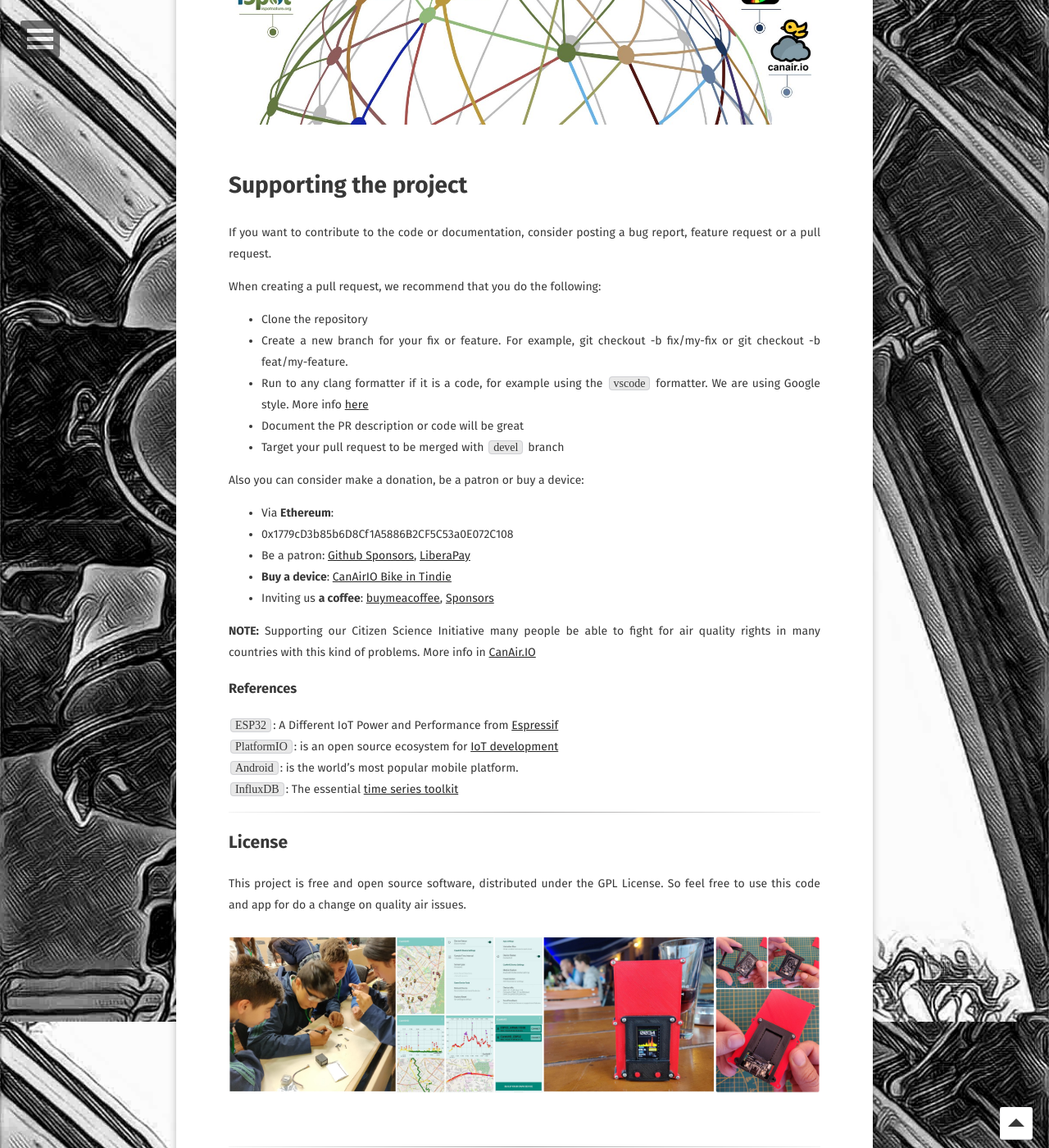
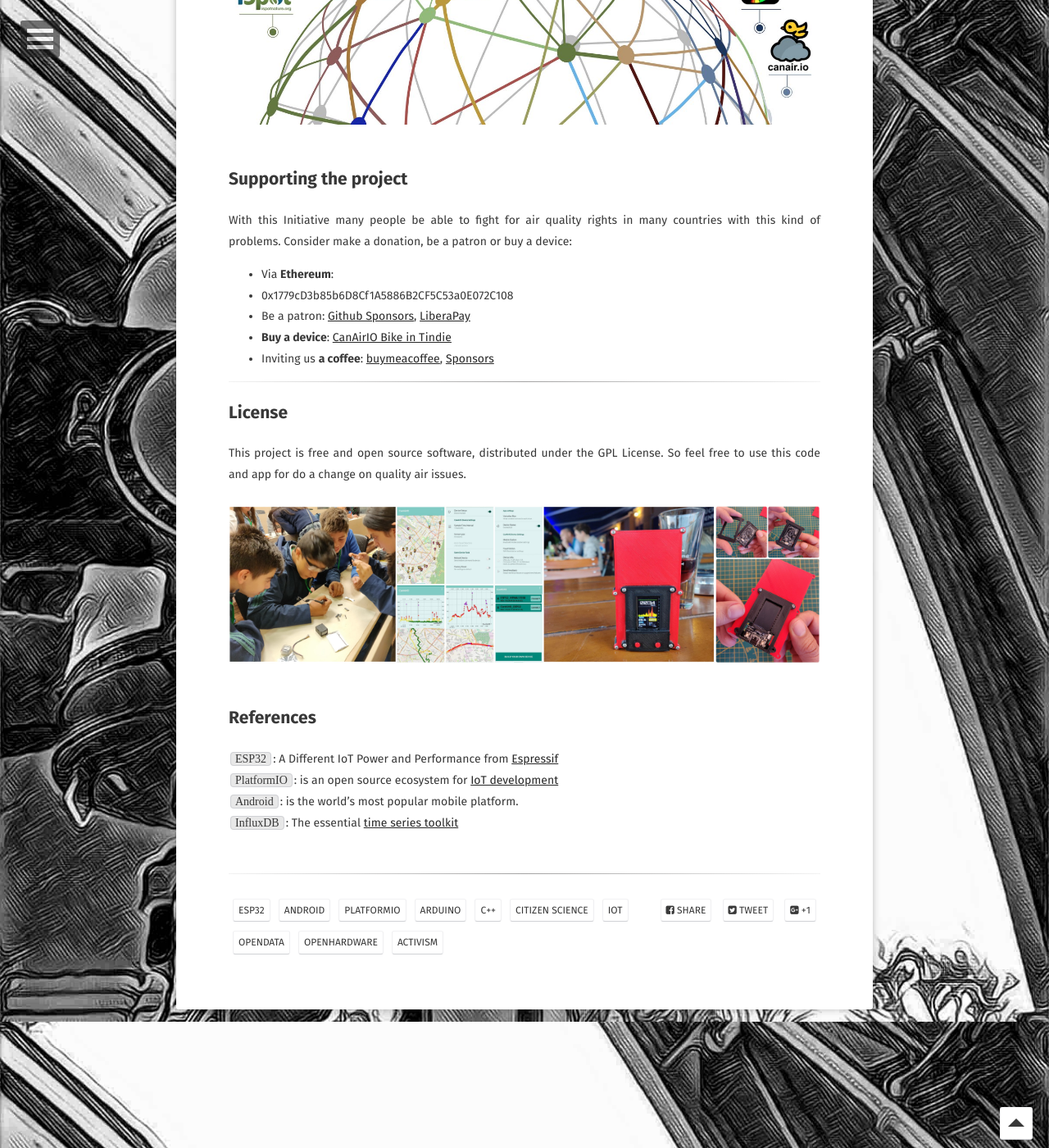
Before and after one commit to hpsaturn/hpsaturn.github.io, a Jekyll site: the page built from _posts/2018-10-01-canairio.md, in a window 1280 px wide and 1400 px high, scrolled down 2594 px. Shown: the whole window at 82% size. Built offline with Jekyll 4.4.1, drawn with Linux system fonts in a browser that asks for light colours; some web fonts are replaced; some of the changed text lies outside the part shown.

Commit message:
fixed issues on contribution section

```diff
--- a/_posts/2018-10-01-canairio.md
+++ b/_posts/2018-10-01-canairio.md
@@ -72,35 +72,15 @@
 {% endcapture %}
 {% include gallery images=images cols=1 %}
 
-# Supporting the project
+## Supporting the project
 
-If you want to contribute to the code or documentation, consider posting a bug report, feature request or a pull request.
-
-When creating a pull request, we recommend that you do the following:
-
-- Clone the repository
-- Create a new branch for your fix or feature. For example, git checkout -b fix/my-fix or git checkout -b feat/my-feature.
-- Run to any clang formatter if it is a code, for example using the `vscode` formatter. We are using Google style. More info [here](https://clang.llvm.org/docs/ClangFormatStyleOptions.html)
-- Document the PR description or code will be great
-- Target your pull request to be merged with `devel` branch
-
-Also you can consider make a donation, be a patron or buy a device:
+With this Initiative many people be able to fight for air quality rights in many countries with this kind of problems. Consider make a donation, be a patron or buy a device:
 
 - Via **Ethereum**:
 - 0x1779cD3b85b6D8Cf1A5886B2CF5C53a0E072C108
 - Be a patron: [Github Sponsors](https://github.com/sponsors/hpsaturn), [LiberaPay](https://liberapay.com/CanAirIO)
 - **Buy a device**: [CanAirIO Bike in Tindie](https://www.tindie.com/products/hpsaturn/canairio-bike/)
 - Inviting us **a coffee**: [buymeacoffee](https://www.buymeacoffee.com/hpsaturn), [Sponsors](https://github.com/sponsors/hpsaturn?frequency=one-time)
-
-**NOTE:**  Supporting our Citizen Science Initiative many people be able to fight for air quality rights in many countries with this kind of problems. More info in [CanAir.IO](https://canair.io)
-
-
-### References
-
-`ESP32`: A Different IoT Power and Performance from [Espressif](https://www.espressif.com/en/products/hardware/esp32/overview) <br/>
-`PlatformIO`: is an open source ecosystem for [IoT development](https://platformio.org/) <br/>
-`Android`: is the world's most popular mobile platform. <br/>
-`InfluxDB`: The essential [time series toolkit](https://www.influxdata.com/products/) <br/>
 
 ---
 
```
Also changed, not shown: other parts of _posts/2018-10-01-canairio.md (+8 -1 lines).
